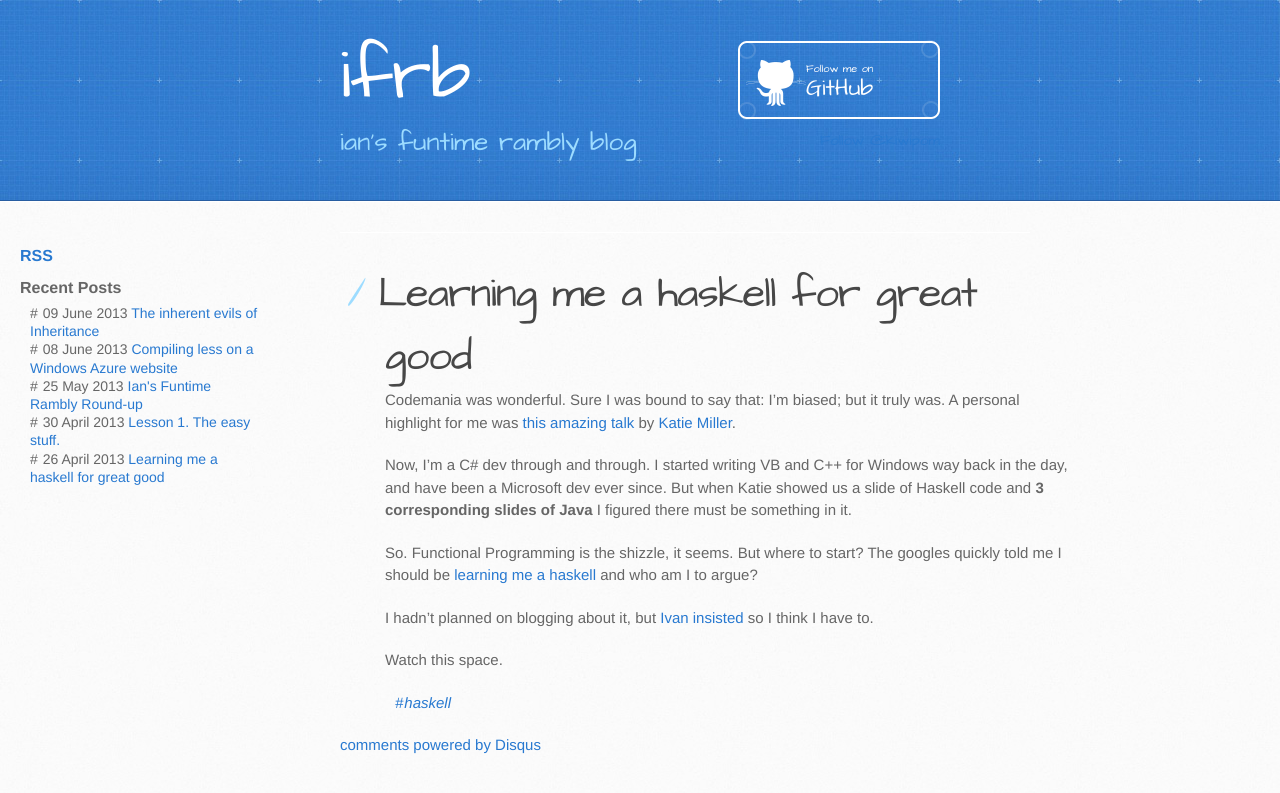
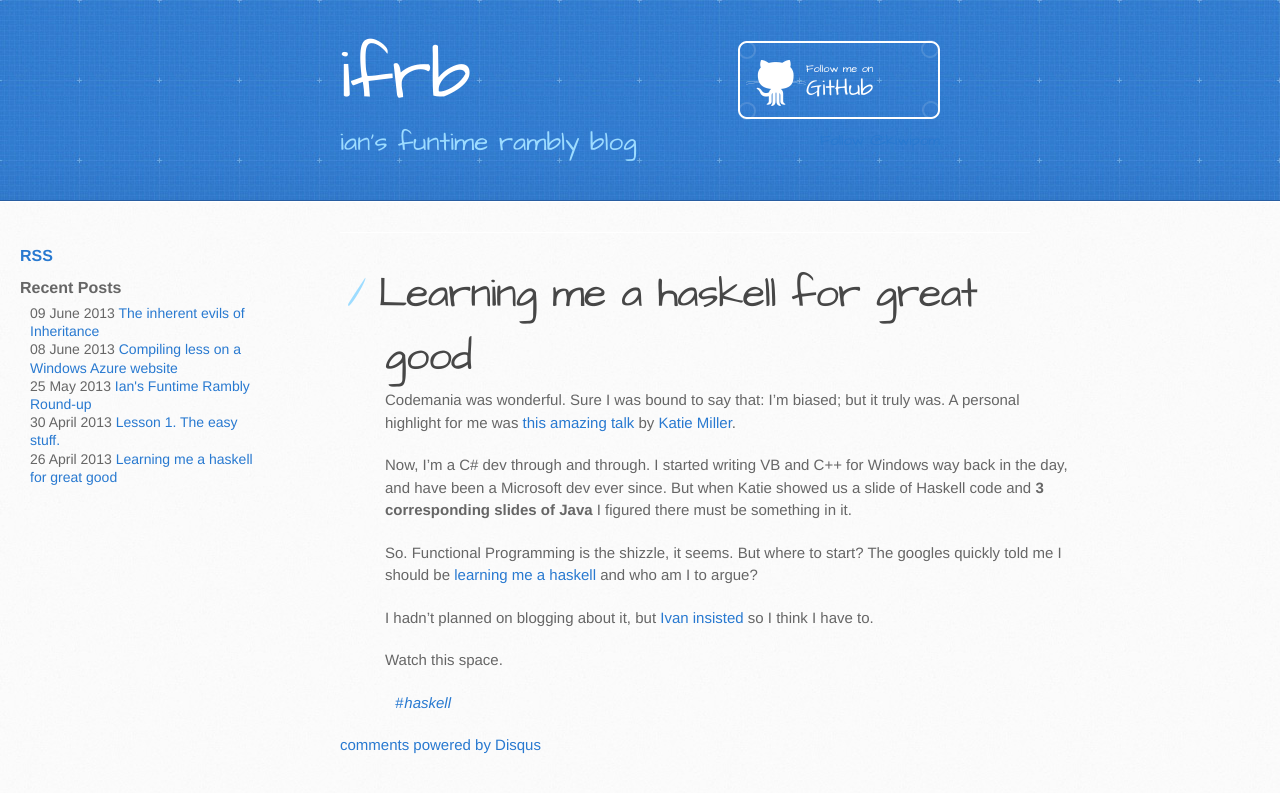
Before and after one commit to kiwipom/kiwipom.github.io, a Jekyll site: the page built from _posts/2013-04-26-learning-me-a-haskell.md, in a window 1280 px wide. Shown: the top 793 px of the page. Built offline with Jekyll 4.4.1, drawn with Linux system fonts in a browser that asks for light colours; comment, search, counter and statistics services are not loaded.

Commit message:
fix css bug

```diff
--- a/stylesheets/stylesheet.css
+++ b/stylesheets/stylesheet.css
@@ -33,12 +33,12 @@ body {
 ol, ul {
 	list-style: none;
 }
-.tag-item {
+li.tag-item {
   display: inline;
   font-style: italic;
   color: #2879d0;
 }
-li:before {
+li.tag-item:before {
   content: "#";
   padding-right: 1px;
 }
```
